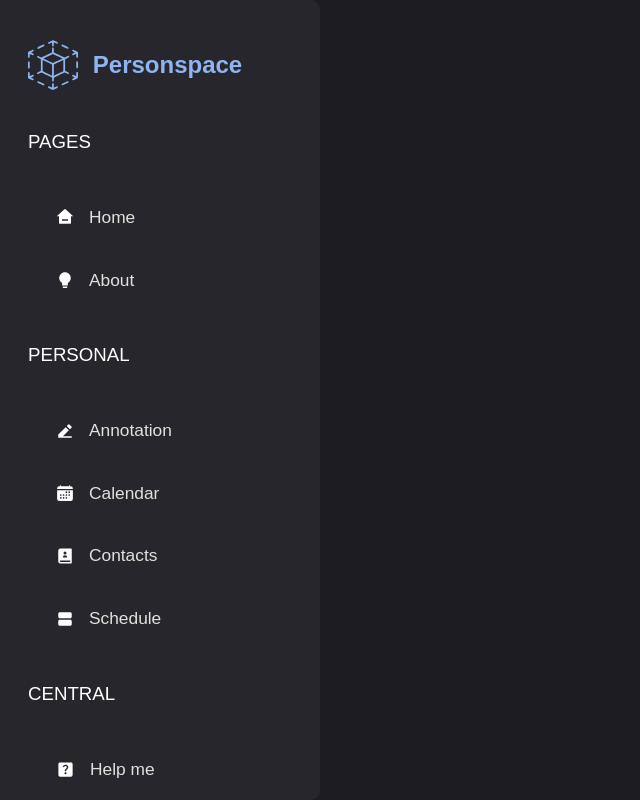
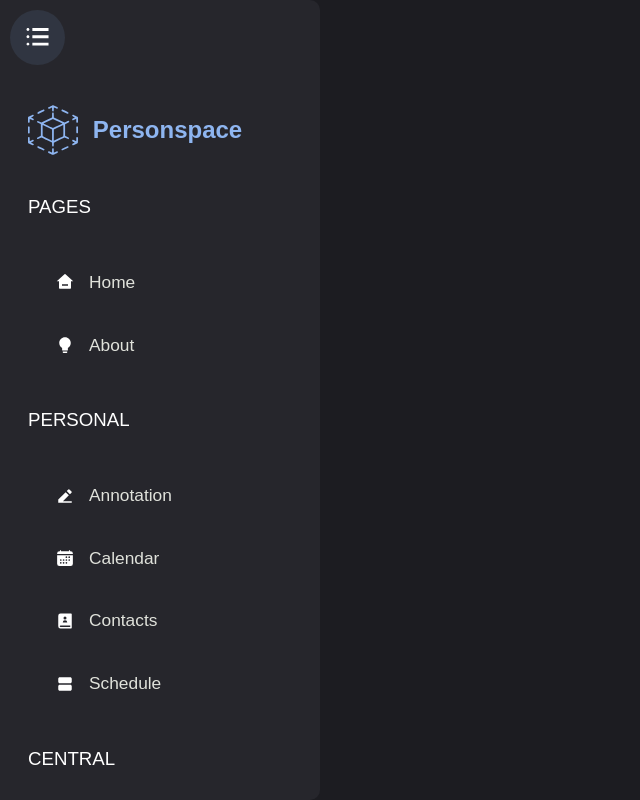
Before and after one commit to RichardPompeo/personspace, a Next.js app in the folder apps/web/: page / in a window 1280 px wide. Shown: the whole page, without its empty margins (0-640 px from the left). Built offline with nearby package versions, Linux system fonts and the light colour scheme; a web font is replaced by a local one.

Commit message:
feat: added icon button menu

```diff
--- a/apps/web/components/NavBar/index.tsx
+++ b/apps/web/components/NavBar/index.tsx
@@ -1,76 +1,81 @@
 import React from "react";
-import * as Styles from "./styles";
+import { Container, MButton, Links, Logo, LogoImg, LogoText, Navigation, SectionsTitle } from "./styles";
 
 import logo from "../../assets/personspace-logo.svg";
 
 import { AiFillBulb } from "react-icons/ai";
 import { IoCalendar } from "react-icons/io5";
+import { TfiMenuAlt } from "react-icons/tfi";
 import { MdViewAgenda, MdHelpCenter } from "react-icons/md";
 import { RiEdit2Fill, RiContactsBook2Fill, RiHome3Fill } from "react-icons/ri";
 
 function NavBar() {
   return (
-    <Styles.Container>
-      <Styles.Logo>
-        <Styles.LogoImg src={logo.src} />
+    <Container>
+      <MButton>
+        <TfiMenuAlt fontSize={25}/>
+      </MButton>
 
-        <Styles.LogoText>Personspace</Styles.LogoText>
-      </Styles.Logo>
+      <Logo>
+        <LogoImg src={logo.src} />
 
-      <Styles.SectionsTitle>PAGES</Styles.SectionsTitle>
+        <LogoText>Personspace</LogoText>
+      </Logo>
 
-      <Styles.Navigation>
-        <Styles.Links>
+      <SectionsTitle>PAGES</SectionsTitle>
+
+      <Navigation>
+        <Links>
           <RiHome3Fill fontSize={18} />
 
           <a href="#">Home</a>
-        </Styles.Links>
+        </Links>
 
-        <Styles.Links>
+        <Links>
           <AiFillBulb fontSize={18} />
 
           <a href="#">About</a>
-        </Styles.Links>
-      </Styles.Navigation>
+        </Links>
+      </Navigation>
 
-      <Styles.SectionsTitle>PERSONAL</Styles.SectionsTitle>
+      <SectionsTitle>PERSONAL</SectionsTitle>
 
-      <Styles.Navigation>
-        <Styles.Links>
+      <Navigation>
+        <Links>
           <RiEdit2Fill fontSize={18} />
 
           <a href="#">Annotation</a>
-        </Styles.Links>
+        </Links>
 
-        <Styles.Links>
+        <Links>
           <IoCalendar fontSize={18} />
 
           <a href="#">Calendar</a>
-        </Styles.Links>
+        </Links>
 
-        <Styles.Links>
+        <Links>
           <RiContactsBook2Fill fontSize={18} />
 
           <a href="#">Contacts</a>
-        </Styles.Links>
+        </Links>
 
-        <Styles.Links>
+        <Links>
           <MdViewAgenda fontSize={18} />
 
           <a href="#">Schedule</a>
-        </Styles.Links>
-      </Styles.Navigation>
+        </Links>
+      </Navigation>
 
-      <Styles.SectionsTitle>CENTRAL</Styles.SectionsTitle>
+      <SectionsTitle>CENTRAL</SectionsTitle>
 
-      <Styles.Navigation>
-        <Styles.Links>
+      <Navigation>
+        <Links>
           <MdHelpCenter fontSize={19} />
 
           <a href="#">Help me</a>
-        </Styles.Links>
-      </Styles.Navigation>
-    </Styles.Container>
+        </Links>
+      </Navigation>
+    </Container>
   );
 }
 
--- a/apps/web/components/NavBar/styles.ts
+++ b/apps/web/components/NavBar/styles.ts
@@ -7,6 +7,17 @@ export const Container = styled.nav`
 
   border-radius: 0 10px 10px 0;
   background-color: ${({ theme }) => theme.COLORS.PRIMARY};
+`
+
+export const MButton = styled.button`
+  display: flex;
+  align-items: center;
+  justify-content: center;
+
+  margin: 10px;
+  padding: 15px;
+  border-radius: 50%;
+  background-color: rgba(142, 181, 240, 0.1);
 `;
 
 export const Logo = styled.div`
```
